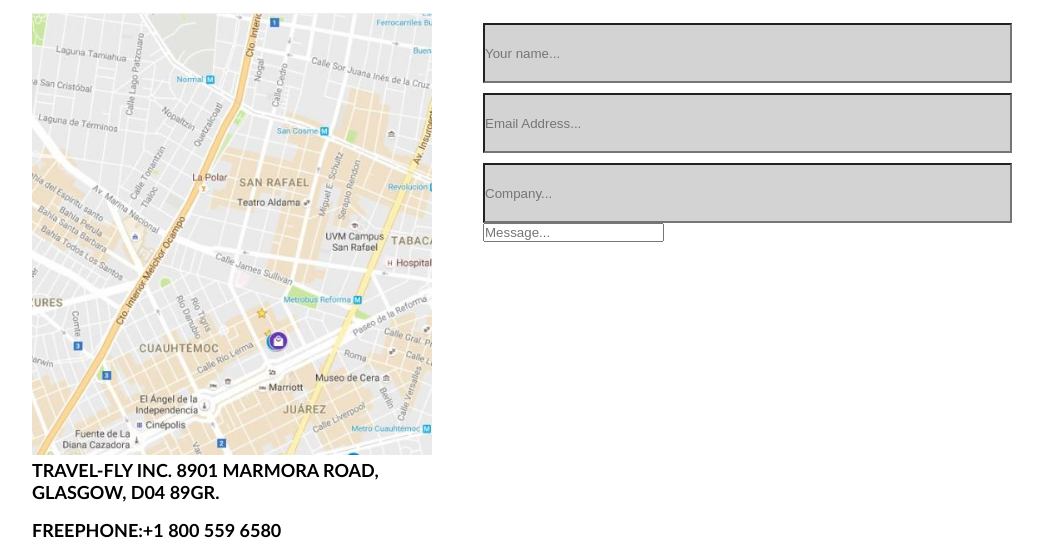
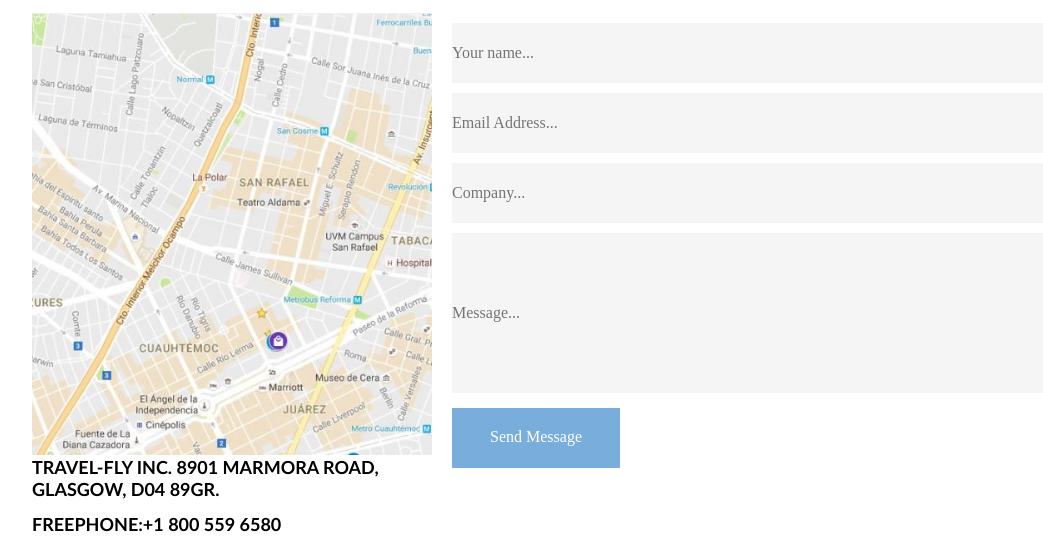
Before and after one commit to N215-emmaash/homework-seven, a website: page contact.html in a window 1280 px wide. Shown: the part 194-739 px from the top of the page, without its empty margins (118-1161 px from the left). Drawn offline with Linux system fonts and the light colour scheme; a web font is replaced by a local one.

Commit message:
contact page

```diff
--- a/contact.html
+++ b/contact.html
@@ -58,28 +58,19 @@
 
           <div class="contact-content-right">
             <div>
-              <input
-                class="contact-name"
-                placeholder="Your name..."
-                type="text"
-              />
+              <input placeholder="Your name..." type="text" />
             </div>
             <divs>
-              <input
-                class="contact-email"
-                placeholder="Email Address..."
-                type="text"
-              />
+              <input placeholder="Email Address..." type="text" />
             </divs>
             <div>
-              <input
-                class="contact-company"
-                placeholder="Company..."
-                type="text"
-              />
+              <input placeholder="Company..." type="text" />
             </div>
-            <div class="contact-message">
-              <input placeholder="Message..." type="text" />
+            <div>
+              <input id="textarea" placeholder="Message..." type="text" />
+            </div>
+            <div class="contact-read-button">
+              <a href="#">Send Message</a>
             </div>
           </div>
         </div>
--- a/scss/contact/contact.scss
+++ b/scss/contact/contact.scss
@@ -24,20 +24,17 @@
   }
 
   .contact-box {
-    position: relative;
     max-width: $content-width;
     height: 100%;
     margin: 0 auto;
     display: flex;
     align-items: center;
+    justify-content: space-evenly;
 
     .contact-content-left {
       margin: 0 auto;
       max-width: 400px;
       height: 100%;
-      position: absolute;
-      left: 0;
-      top: 0;
 
       .contact-map {
         max-width: 400px;
@@ -54,30 +51,51 @@
           text-transform: uppercase;
           font-family: Gill Sans;
           font-size: 18px;
+          margin-top: -3px;
         }
       }
     }
 
     .contact-content-right {
       margin: 0 auto;
-      max-width: 600px;
+      margin-left: 20px;
+      min-width: 600px;
       height: 100%;
-      position: absolute;
-      right: 0;
-      top: 0;
-      .contact-name,
-      .contact-email,
-      .contact-company {
-        width: 529px;
-        height: 60px;
-        border-color: none;
-        background-color: lightgrey;
+
+      input[type="text"] {
+        width: 100%;
+        min-height: 60px;
+        border: none;
+        background-color: #f5f5f5;
         margin-top: 10px;
+        color: black;
+        font-family: Gill Sans;
+        font-size: 16px;
+      }
 
-        ::placeholder {
-          color: black;
+      #textarea {
+        width: 100%;
+        min-height: 160px;
+        box-sizing: border-box;
+        border: none;
+        background-color: #f5f5f5;
+        resize: none;
+      }
+
+      .contact-read-button {
+        margin-top: 15px;
+        max-width: 168px;
+        min-height: 60px;
+        background-color: $site-blue;
+        text-align: center;
+        padding-top: 20px;
+
+        a {
+          font-size: 16px;
+          width: 100%;
           font-family: Gill Sans;
-          font-size: 16px;
+          color: white;
+          text-decoration: none;
         }
       }
     }
```
Also changed, not shown: css/styles.css, 1 other file.
